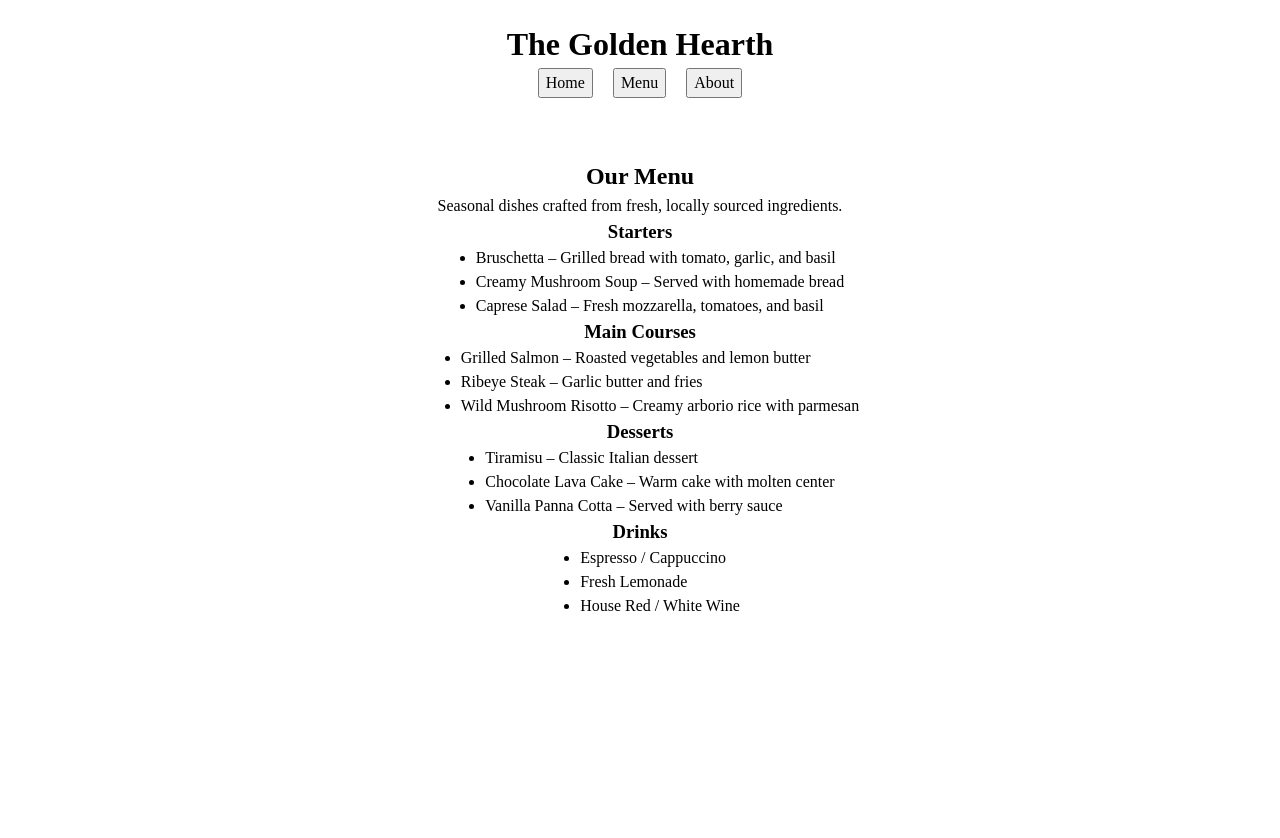
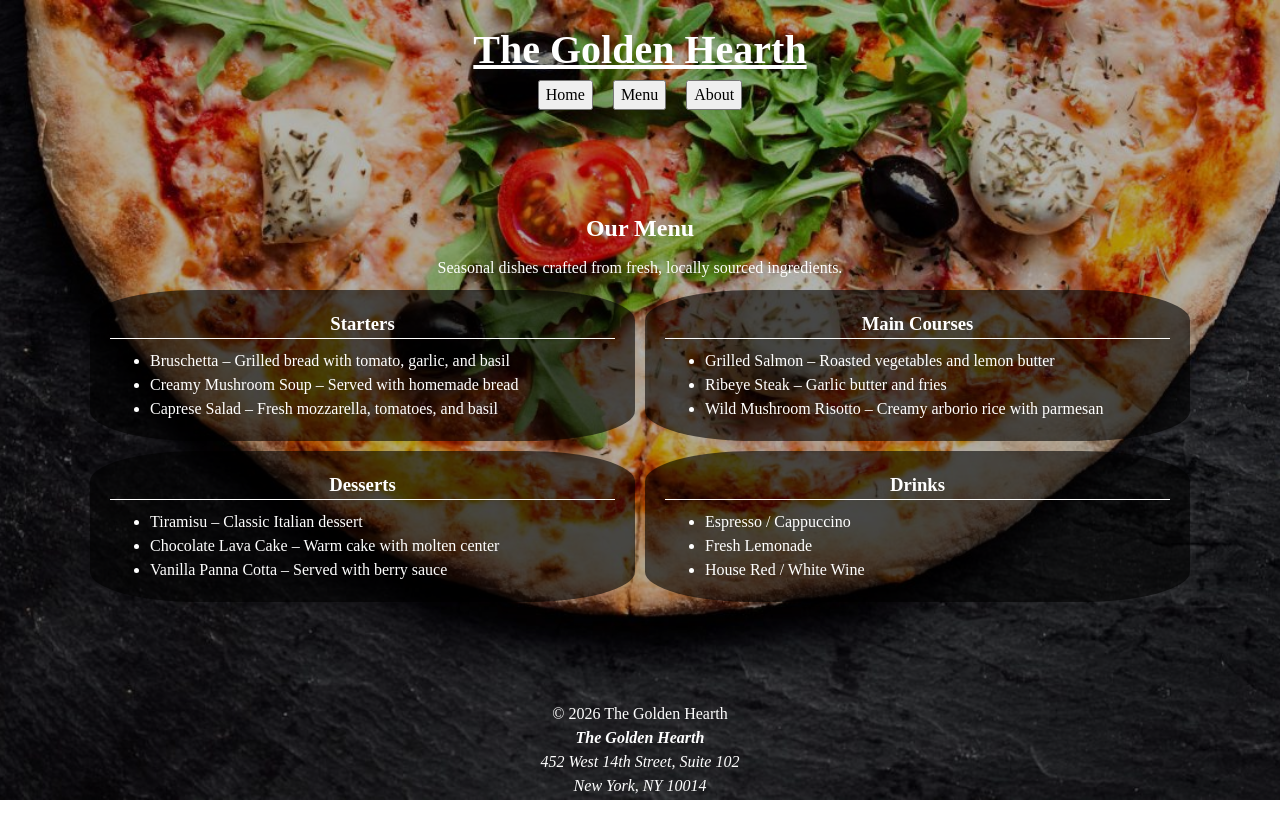
Before and after one commit to sereny33/top-restaurant-page-project, a website built with webpack: page src/template.html in a window 1280 px wide. Both pictures are taken after a click on the button "Menu". Before the commit the page ends 800 px from the top, so only its background shows below. Built offline with nearby package versions, Linux system fonts and the light colour scheme.

Commit message:
Add basic styling, add createMenuCard function

```diff
--- a/src/components/menu.js
+++ b/src/components/menu.js
@@ -1,56 +1,66 @@
-import { newElement, createSection,createMenuList } from '../lib/utils.js'
-
+import {
+  newElement,
+  createSection,
+  createMenuList,
+  createMenuCard,
+} from "../lib/utils.js";
 
 export function menuSection() {
   const sectionElements = [];
 
+  sectionElements.push(() => newElement("h2", ["menu__title"], "Our Menu"));
+
   sectionElements.push(() =>
-    newElement('h2', ['menu__title'], 'Our Menu')
+    newElement(
+      "p",
+      ["paragraph", "menu__description"],
+      "Seasonal dishes crafted from fresh, locally sourced ingredients.",
+    ),
   );
 
   sectionElements.push(() =>
-    newElement(
-      'p',
-      ['paragraph', 'menu__description'],
-      'Seasonal dishes crafted from fresh, locally sourced ingredients.'
-    )
+    createMenuCard([
+      newElement("h3", ["menu__category"], "Starters"),
+      createMenuList([
+        "Bruschetta – Grilled bread with tomato, garlic, and basil",
+        "Creamy Mushroom Soup – Served with homemade bread",
+        "Caprese Salad – Fresh mozzarella, tomatoes, and basil",
+      ]),
+    ]),
   );
 
-  sectionElements.push(() => newElement('h3', ['menu__category'], 'Starters'));
   sectionElements.push(() =>
-    createMenuList([
-      'Bruschetta – Grilled bread with tomato, garlic, and basil',
-      'Creamy Mushroom Soup – Served with homemade bread',
-      'Caprese Salad – Fresh mozzarella, tomatoes, and basil'
-    ])
+    createMenuCard([
+      newElement("h3", ["menu__category"], "Main Courses"),
+      createMenuList([
+        "Grilled Salmon – Roasted vegetables and lemon butter",
+        "Ribeye Steak – Garlic butter and fries",
+        "Wild Mushroom Risotto – Creamy arborio rice with parmesan",
+      ]),
+    ]),
   );
 
-  sectionElements.push(() => newElement('h3', ['menu__category'], 'Main Courses'));
   sectionElements.push(() =>
-    createMenuList([
-      'Grilled Salmon – Roasted vegetables and lemon butter',
-      'Ribeye Steak – Garlic butter and fries',
-      'Wild Mushroom Risotto – Creamy arborio rice with parmesan'
-    ])
+    createMenuCard([
+      newElement("h3", ["menu__category"], "Desserts"),
+      createMenuList([
+        "Tiramisu – Classic Italian dessert",
+        "Chocolate Lava Cake – Warm cake with molten center",
+        "Vanilla Panna Cotta – Served with berry sauce",
+      ]),
+    ]),
   );
 
-  sectionElements.push(() => newElement('h3', ['menu__category'], 'Desserts'));
   sectionElements.push(() =>
-    createMenuList([
-      'Tiramisu – Classic Italian dessert',
-      'Chocolate Lava Cake – Warm cake with molten center',
-      'Vanilla Panna Cotta – Served with berry sauce'
-    ])
+    createMenuCard([
+      newElement("h3", ["menu__category"], "Drinks"),
+      createMenuList([
+        "Espresso / Cappuccino",
+        "Fresh Lemonade",
+        "House Red / White Wine",
+      ]),
+    ]),
   );
 
-  sectionElements.push(() => newElement('h3', ['menu__category'], 'Drinks'));
-  sectionElements.push(() =>
-    createMenuList([
-      'Espresso / Cappuccino',
-      'Fresh Lemonade',
-      'House Red / White Wine'
-    ])
-  );
-
-  createSection('menu', sectionElements);
+  createSection("menu", sectionElements);
 }
--- a/src/lib/utils.js
+++ b/src/lib/utils.js
@@ -37,6 +37,19 @@ export function createMenuList(items){
     return ul;
   };
 
+export function createMenuCard(items) {
+  const article = document.createElement('article');
+  article.classList.add('article');
+
+
+    items.forEach(item => {
+
+      article.appendChild(item);
+    });
+
+    return article;
+  };
+
 
 /**
  * Creates a section element, fills it with dynamically generated elements
--- a/src/styles.css
+++ b/src/styles.css
@@ -1,5 +1,7 @@
 /* 1. Use a more-intuitive box-sizing model */
-*, *::before, *::after {
+*,
+*::before,
+*::after {
   box-sizing: border-box;
 }
 /* 2. Remove default margin */
@@ -19,47 +21,110 @@ body {
   -webkit-font-smoothing: antialiased;
 }
 /* 6. Improve media defaults */
-img, picture, video, canvas, svg {
+img,
+picture,
+video,
+canvas,
+svg {
   display: block;
   max-width: 100%;
 }
 /* 7. Inherit fonts for form controls */
-input, button, textarea, select {
+input,
+button,
+textarea,
+select {
   font: inherit;
 }
 /* 8. Avoid text overflows */
-p, h1, h2, h3, h4, h5, h6 {
+p,
+h1,
+h2,
+h3,
+h4,
+h5,
+h6 {
   overflow-wrap: break-word;
 }
 /* 9. Improve line wrapping */
 p {
   text-wrap: pretty;
 }
-h1, h2, h3, h4, h5, h6 {
+h1,
+h2,
+h3,
+h4,
+h5,
+h6 {
   text-wrap: balance;
 }
 /*
   10. Create a root stacking context
 */
-#root, #__next {
+#root,
+#__next {
   isolation: isolate;
 }
 
+a {
+  text-decoration: none;
+  text-transform: none;
+  color: inherit;
+}
+
 body {
+  background-color: #fff;
+  background-image: url(./bg-image.jpg);
+  background-position: center;
+  background-size: cover;
+  background-attachment: fixed;
+  background-position: fixed;
+  color: #fff;
+  height: 100vh;
   margin: 0 auto;
   display: flex;
   flex-direction: column;
-  justify-content: center;
+  justify-content: space-between;
   align-items: center;
   gap: 60px;
-  padding: 20px;
-
+}
+body::before {
+  content: "";
+  position: fixed;
+  top: 0;
+  left: 0;
+  width: 100%;
+  height: 100%;
+  background-color: rgba(0, 0, 0, 0.3);
+  z-index: -1;
+  pointer-events: none;
 }
 
 .header,
-#content {
+#content,
+footer {
   max-width: 1140px;
+  width: 100%;
+  height: 100%;
+  padding: 20px;
+  text-align: center;
+}
 
+.header,
+.footer {
+  width: 100%;
+}
+
+.header__title {
+  font-size: 40px;
+  text-decoration: underline;
+}
+.header__title:hover {
+  color: goldenrod;
+}
+
+.button:hover {
+  background-color: goldenrod;
 }
 
 .navigation {
@@ -68,9 +133,37 @@ body {
   gap: 20px;
 }
 
-#content section {
+/* section {
   display: flex;
   flex-direction: column;
   justify-content: center;
   align-items: center;
+} */
+
+.menu {
+  display: grid;
+  grid-template-columns: 1fr 1fr;
+  gap: 10px;
 }
+
+.menu__title,
+.menu__description {
+  grid-column: span 2;
+}
+
+.article {
+  background-color: rgba(0, 0, 0, 0.6);
+  border-radius: 20%;
+  text-align: left;
+  padding: 20px;
+}
+
+.article .menu__category {
+  text-align: center;
+  border-block-end: 1px solid #fff;
+  margin-block-end: 10px;
+}
+
+.primary-cta-button {
+  margin-inline-end: 20px;
+}
--- a/src/template.html
+++ b/src/template.html
@@ -1,10 +1,12 @@
 <!doctype html>
 <html lang="en">
+
 <head>
   <meta charset="UTF-8" />
   <meta name="viewport" content="width=device-width, initial-scale=1.0" />
-    <title>Document</title>
+  <title>The Golden Hearth</title>
 </head>
+
 <body>
   <header class="header">
     <h1 class="header__title">The Golden Hearth</h1>
@@ -18,5 +20,16 @@
   <div id="content">
 
   </div>
+
+  <footer class="footer">
+    <p>&copy; 2026 The Golden Hearth</p>
+    <address>
+      <strong>The Golden Hearth</strong><br>
+      452 West 14th Street, Suite 102<br>
+      New York, NY 10014<br>
+      <a href="tel:+12125550198">(212) 555-0198</a>
+    </address>
+  </footer>
 </body>
+
 </html>
```
Also changed, not shown: src/bg-image.jpg (added). Lines whose indentation alone changed are shown as unchanged.
